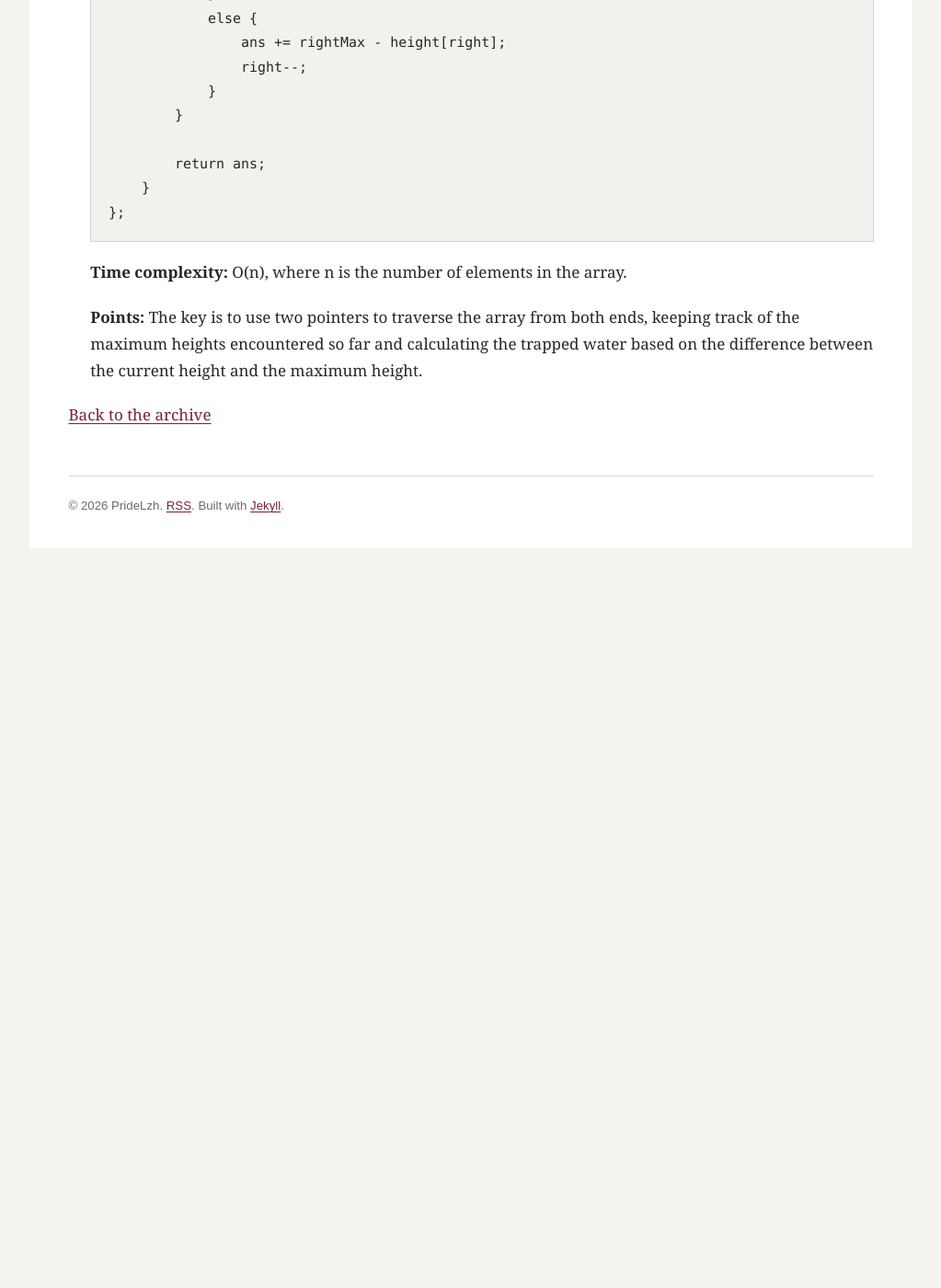
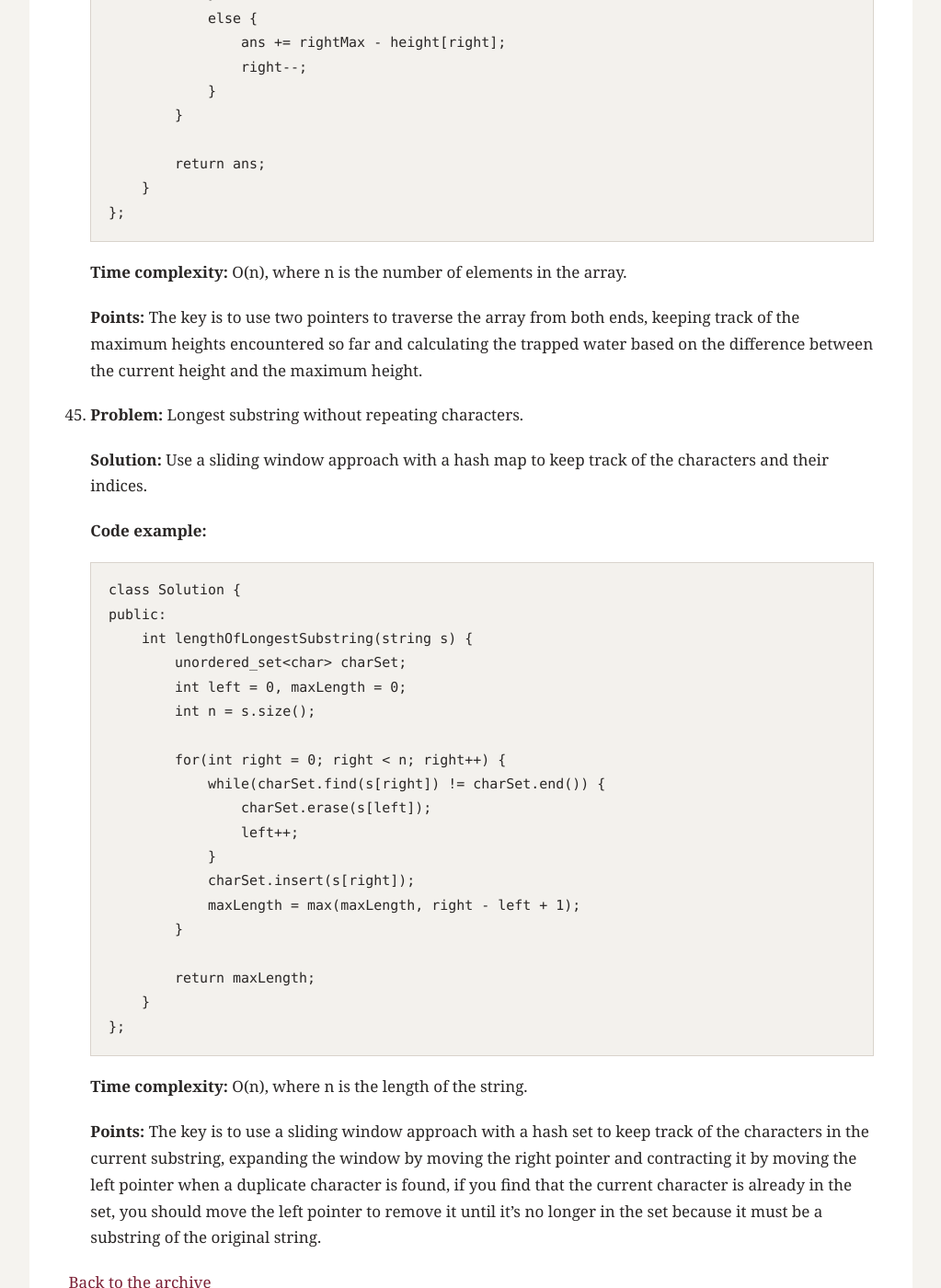
Before and after one commit to pridelzh/pridelzh.github.io, a Jekyll site: the page built from _posts/2026-08-02-record-algorithm-exercise.md, in a window 1280 px wide and 1400 px high, scrolled down 49005 px. Shown: the whole window at 92% size, without its empty margins (128-1151 px from the left). Built offline with Jekyll 4.4.1, drawn with Linux system fonts in a browser that asks for light colours; before the commit the page ends 49635 px from its top, so only the background shows below that.

Commit message:
update 2026-08-02-record-algorithm-exercise.md on 2026/08/11

````diff
--- a/_posts/2026-08-02-record-algorithm-exercise.md
+++ b/_posts/2026-08-02-record-algorithm-exercise.md
@@ -1729,3 +1729,34 @@ excerpt: "A record of traditional algorithm exercises."
     **Time complexity:** O(n), where n is the number of elements in the array.
 
     **Points:** The key is to use two pointers to traverse the array from both ends, keeping track of the maximum heights encountered so far and calculating the trapped water based on the difference between the current height and the maximum height.
+
+45. **Problem:** Longest substring without repeating characters.
+
+    **Solution:** Use a sliding window approach with a hash map to keep track of the characters and their indices.
+
+    **Code example:**
+    ```cpp
+    class Solution {
+    public:
+        int lengthOfLongestSubstring(string s) {
+            unordered_set<char> charSet;
+            int left = 0, maxLength = 0;
+            int n = s.size();
+
+            for(int right = 0; right < n; right++) {
+                while(charSet.find(s[right]) != charSet.end()) {
+                    charSet.erase(s[left]);
+                    left++;
+                }
+                charSet.insert(s[right]);
+                maxLength = max(maxLength, right - left + 1);
+            }
+
+            return maxLength;
+        }
+    };
+    ```
+
+    **Time complexity:** O(n), where n is the length of the string.
+
+    **Points:** The key is to use a sliding window approach with a hash set to keep track of the characters in the current substring, expanding the window by moving the right pointer and contracting it by moving the left pointer when a duplicate character is found, if you find that the current character is already in the set, you should move the left pointer to remove it until it's no longer in the set because it must be a substring of the original string.
````
